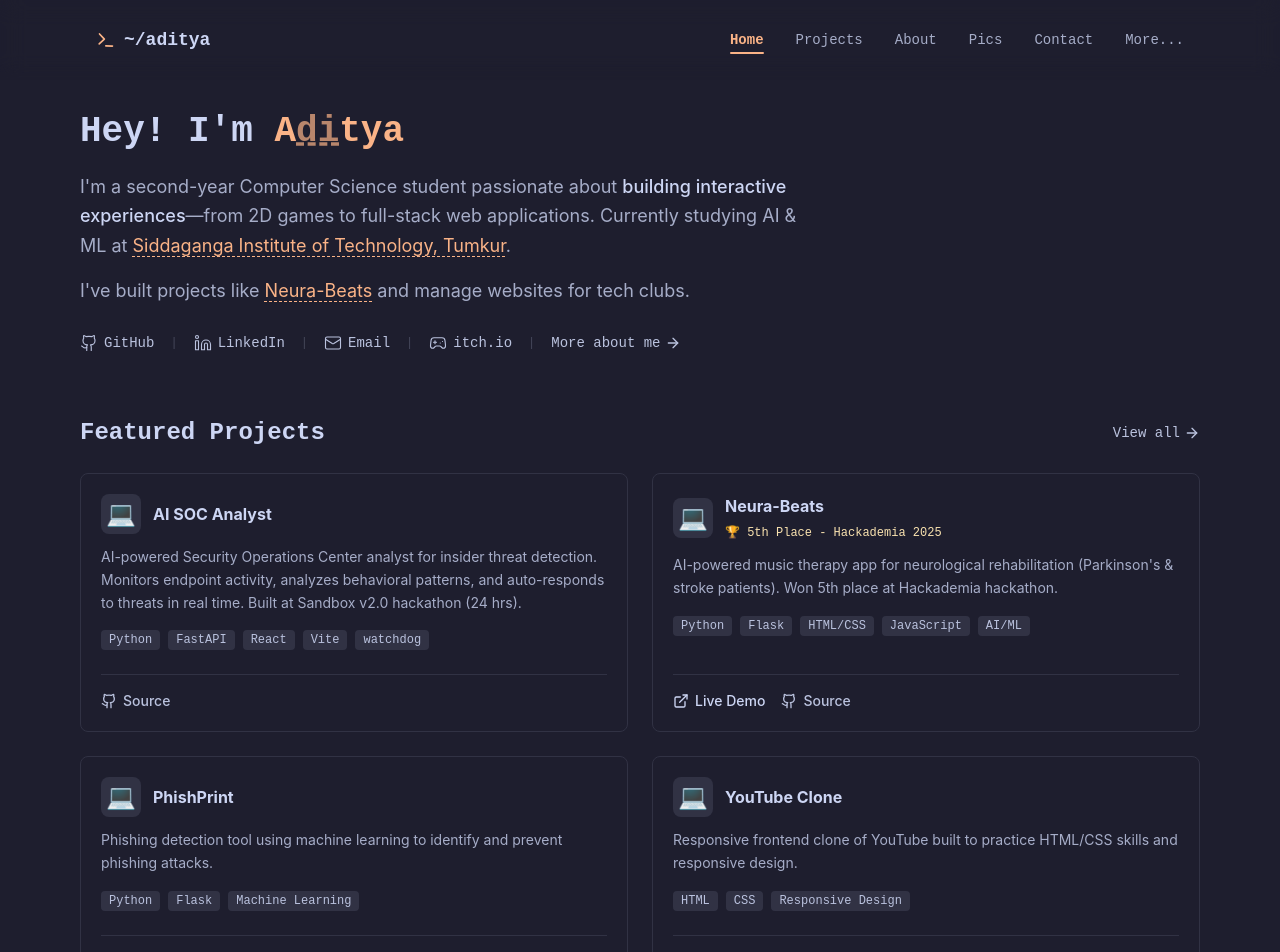
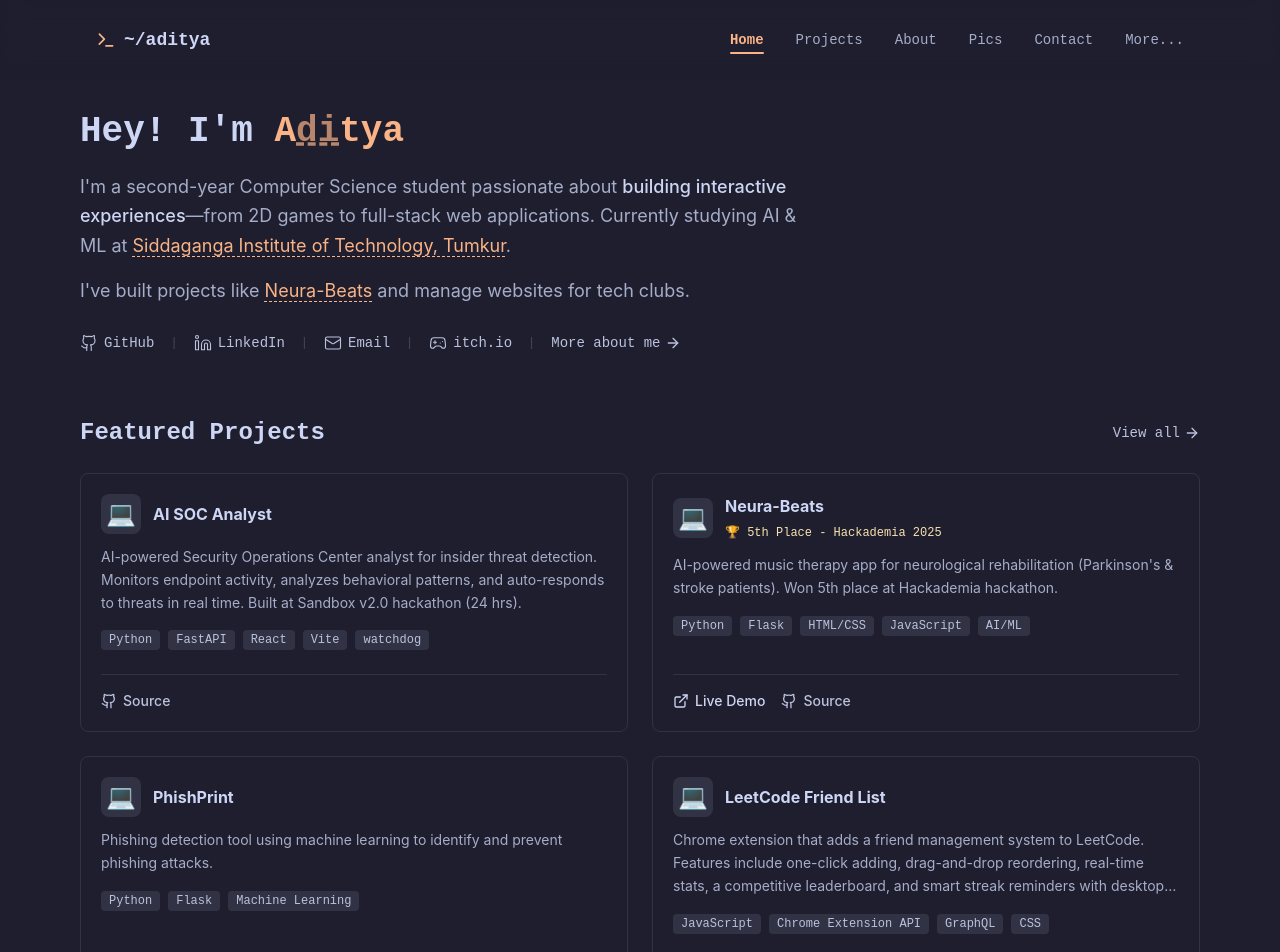
Before and after one commit to Aditya-J07/portfolio, a React (Vite) app: page / in a window 1280 px wide. Shown: the top 952 px of the page. Built offline with nearby package versions, Linux system fonts and the light colour scheme.

Commit message:
add leetcode extension

```diff
--- a/src/data/projects.ts
+++ b/src/data/projects.ts
@@ -43,6 +43,15 @@ export const projects: Project[] = [
         featured: true,
     },
     {
+        id: 'leetcode-friend-list',
+        name: 'LeetCode Friend List',
+        description: 'Chrome extension that adds a friend management system to LeetCode. Features include one-click adding, drag-and-drop reordering, real-time stats, a competitive leaderboard, and smart streak reminders with desktop notifications.',
+        tech: ['JavaScript', 'Chrome Extension API', 'GraphQL', 'CSS'],
+        githubUrl: 'https://github.com/Aditya-J07/leetcode-friend-list',
+        category: 'tool',
+        featured: true,
+    },
+    {
         id: 'youtube-clone',
         name: 'YouTube Clone',
         description: 'Responsive frontend clone of YouTube built to practice HTML/CSS skills and responsive design.',
```
